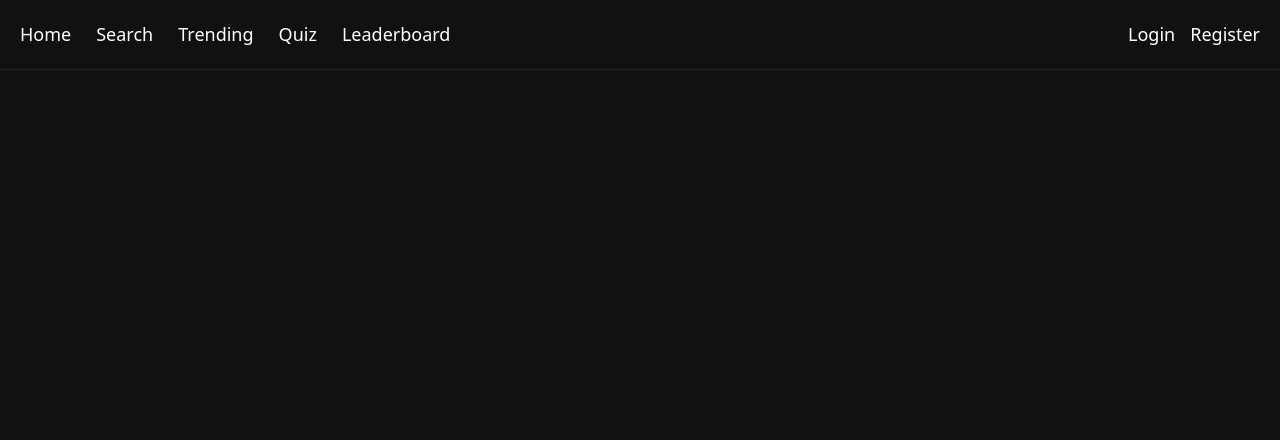
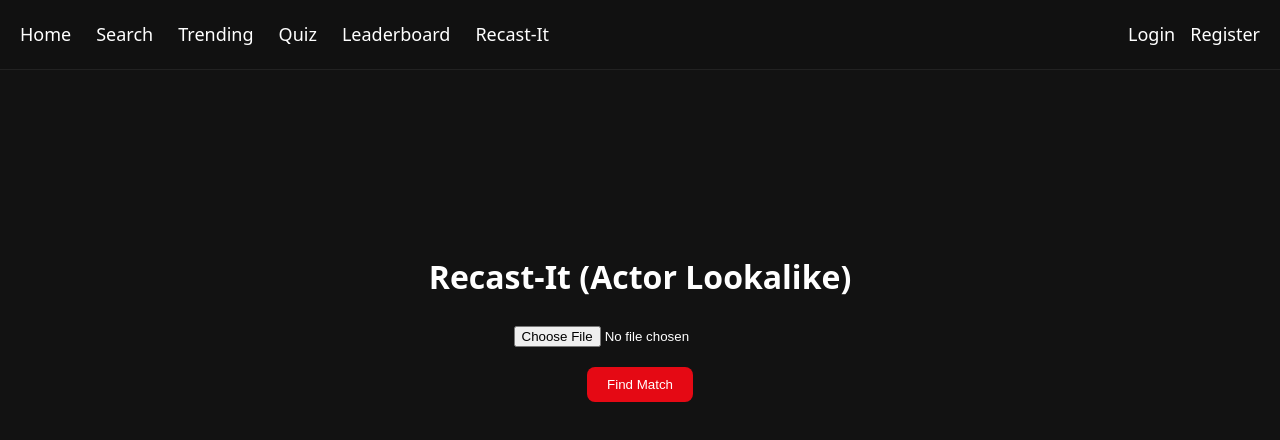
Before and after one commit to JJohny77/CineMatch, a React (Vite) app in the folder frontend/cinematch-frontend/: page /recast in a window 1280 px wide. Shown: the top 440 px of the page. Built offline with nearby package versions, Linux system fonts and the light colour scheme.

Commit message:
feat:Frontend Recast#86 (#95)

```diff
--- a/frontend/cinematch-frontend/src/App.tsx
+++ b/frontend/cinematch-frontend/src/App.tsx
@@ -1,5 +1,6 @@
 import React from "react";
 import { BrowserRouter, Routes, Route } from "react-router-dom";
+import RecastPage from "./pages/RecastPage";
 
 import Navbar from "./components/Navbar";
 
@@ -35,6 +36,8 @@ const App: React.FC = () => {
             <Route path="/quiz" element={<QuizPage />} />
             <Route path="/leaderboard" element={<LeaderboardPage />} />
 
+             <Route path="/recast" element={<RecastPage />} />
+
             <Route path="/login" element={<LoginPage />} />
             <Route path="/register" element={<RegisterPage />} />
           </Routes>
--- a/frontend/cinematch-frontend/src/components/Navbar.tsx
+++ b/frontend/cinematch-frontend/src/components/Navbar.tsx
@@ -35,6 +35,7 @@ export default function Navbar() {
           borderBottom: "1px solid #222",
         }}
       >
+
         {/* DESKTOP LINKS */}
         <div className="desktop-nav" style={{ display: "flex", gap: "25px" }}>
           <Link style={linkStyle} to="/">Home</Link>
@@ -42,6 +43,7 @@ export default function Navbar() {
           <Link style={linkStyle} to="/trending">Trending</Link>
           <Link style={linkStyle} to="/quiz">Quiz</Link>
           <Link style={linkStyle} to="/leaderboard">Leaderboard</Link>
+          <Link style={linkStyle} to="/recast">Recast-It</Link>
           {isLoggedIn && <Link style={linkStyle} to="/profile">Profile</Link>}
         </div>
 
@@ -99,11 +101,10 @@ export default function Navbar() {
             width: "100vw",
             height: "100vh",
             background: "rgba(0,0,0,0.45)",
-            zIndex: 99997,   // UNDER menu
+            zIndex: 99997,
           }}
         ></div>
       )}
-
 
       {/* MOBILE SIDE MENU */}
       <div
@@ -120,7 +121,7 @@ export default function Navbar() {
           display: "flex",
           flexDirection: "column",
           gap: "18px",
-          zIndex: 99998,   // ABOVE overlay
+          zIndex: 99998,
           transition: "right 0.3s ease",
         }}
       >
@@ -130,6 +131,7 @@ export default function Navbar() {
         <MobileItem to="/trending" close={setMobileOpen}>Trending</MobileItem>
         <MobileItem to="/quiz" close={setMobileOpen}>Quiz</MobileItem>
         <MobileItem to="/leaderboard" close={setMobileOpen}>Leaderboard</MobileItem>
+        <MobileItem to="/recast" close={setMobileOpen}>Recast-It</MobileItem>
 
         {isLoggedIn && (
           <MobileItem to="/profile" close={setMobileOpen}>Profile</MobileItem>
--- /dev/null
+++ b/frontend/cinematch-frontend/src/pages/RecastPage.tsx
@@ -0,0 +1,96 @@
+import React, { useState } from "react";
+import axios from "axios";
+
+export default function RecastPage() {
+  const [file, setFile] = useState<File | null>(null);
+  const [loading, setLoading] = useState(false);
+  const [error, setError] = useState<string | null>(null);
+  const [result, setResult] = useState<any>(null);
+
+  async function handleUpload(e: React.FormEvent) {
+    e.preventDefault();
+    setError(null);
+    setResult(null);
+
+    if (!file) {
+      setError("Please upload an image.");
+      return;
+    }
+
+    const formData = new FormData();
+    formData.append("image", file);
+
+    try {
+      setLoading(true);
+
+      const res = await axios.post(
+        "http://localhost:8080/ai/recast",
+        formData
+      );
+
+      setResult(res.data);
+    } catch (err) {
+      console.error(err);
+      setError("Failed to analyze image.");
+    } finally {
+      setLoading(false);
+    }
+  }
+
+  return (
+    <div style={{ color: "white", paddingTop: "100px", textAlign: "center" }}>
+      <h1>Recast-It (Actor Lookalike)</h1>
+
+      <form onSubmit={handleUpload} style={{ marginTop: "20px" }}>
+
+        {/* File Input */}
+        <div style={{ marginBottom: "20px" }}>
+          <input
+            type="file"
+            accept="image/*"
+            onChange={(e) => setFile(e.target.files?.[0] || null)}
+          />
+        </div>
+
+        {/* Button BELOW file input */}
+        <button
+          type="submit"
+          disabled={loading}
+          style={{
+            padding: "10px 20px",
+            background: "#e50914",
+            border: "none",
+            borderRadius: 8,
+            color: "white",
+            cursor: "pointer",
+          }}
+        >
+          {loading ? "Analyzing..." : "Find Match"}
+        </button>
+      </form>
+
+      {error && (
+        <p style={{ marginTop: "20px", color: "#ff6b6b" }}>{error}</p>
+      )}
+
+      {result && (
+        <div style={{ marginTop: "40px" }}>
+          <h2>{result.actor}</h2>
+          <p>Similarity: {(result.similarity * 100).toFixed(1)}%</p>
+          <img
+            src={`https://image.tmdb.org/t/p/w300${result.actorImage}`}
+            alt="actor"
+            style={{
+              width: "150px",
+              height: "150px",
+              borderRadius: "50%",
+              objectFit: "cover",
+              marginTop: "20px",
+            }}
+          />
+          <p style={{ marginTop: "10px" }}>TMDb ID: {result.actorId}</p>
+        </div>
+      )}
+    </div>
+  );
+}
```
